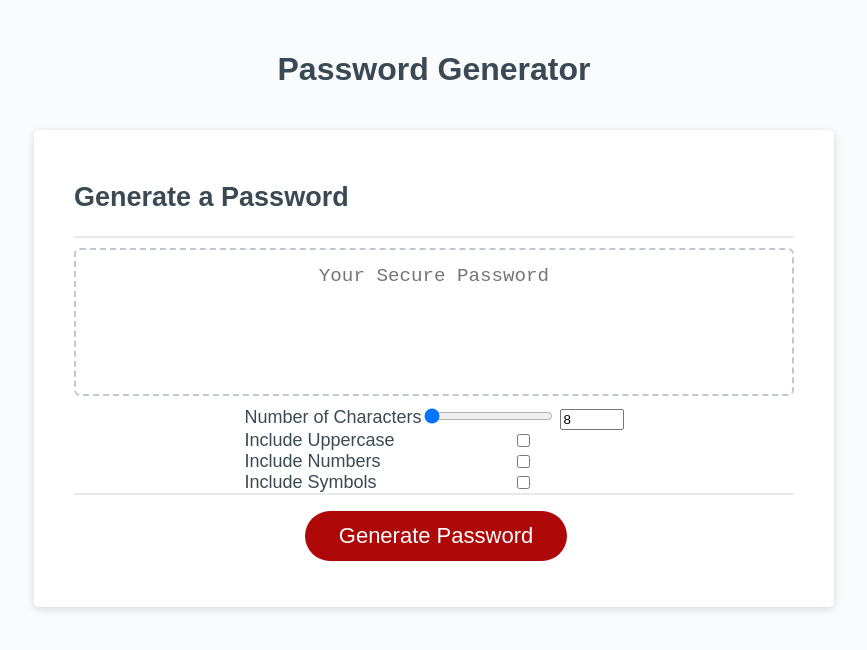
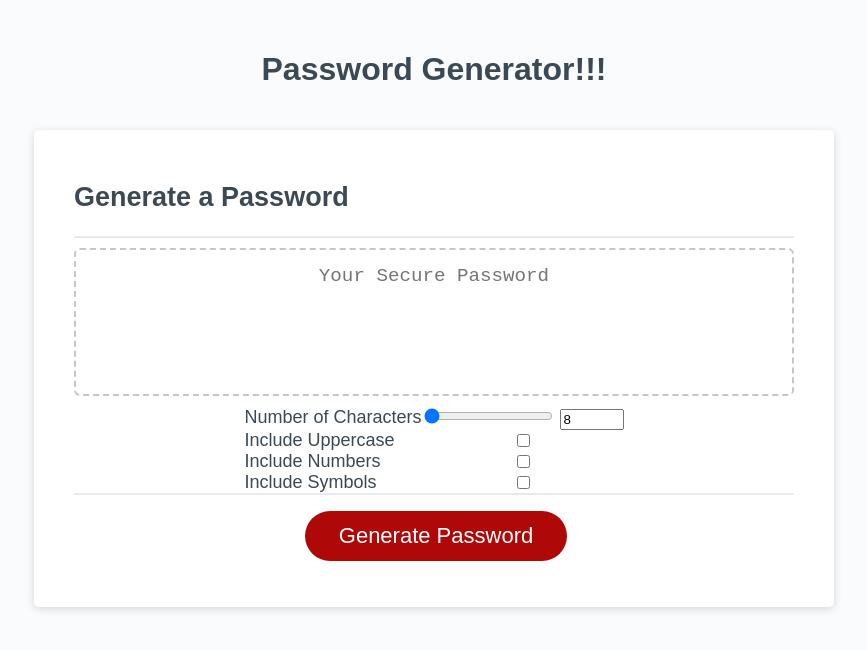
Before and after one commit to ismael-ramirez/password-generator, a plain HTML site: page index.html in a window 1280 px wide. Shown: the whole page, without its empty margins (206-1073 px from the left). Drawn offline with Linux system fonts and the light colour scheme.

```diff
--- a/index.html
+++ b/index.html
@@ -12,7 +12,7 @@
   <body>
     <div class="wrapper">
       <header>
-        <h1>Password Generator</h1>
+        <h1>Password Generator!!!</h1>
       </header>
       <div class="card">
         <div class="card-header">
```
